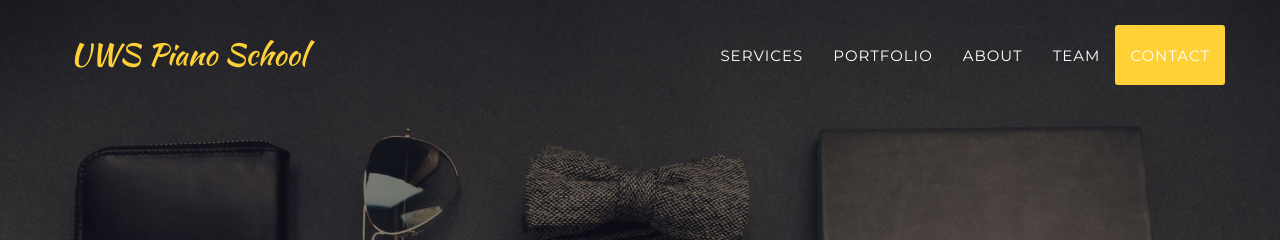
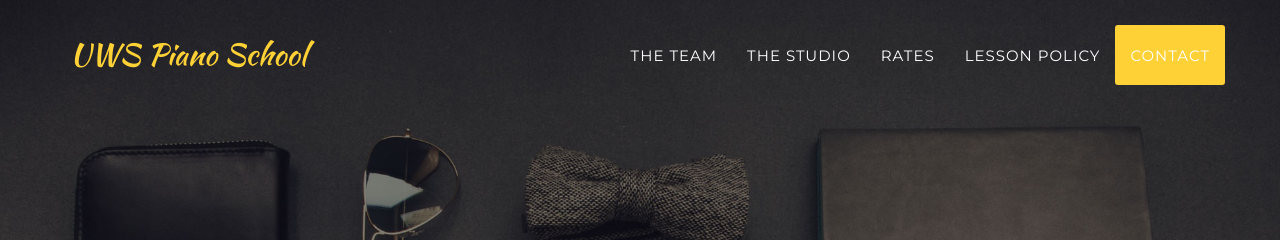
Before and after one commit to martinhenrylester/uwspianoschool, a Jekyll site: the page built from index.html, in a window 1280 px wide. Shown: the top 240 px of the page. Built offline with Jekyll 4.4.1, drawn with Linux system fonts in a browser that asks for light colours; some web fonts are replaced.

Commit message:
Rearrange navigation links

```diff
--- a/_includes/header.html
+++ b/_includes/header.html
@@ -15,20 +15,21 @@
             <!-- Collect the nav links, forms, and other content for toggling -->
             <div class="collapse navbar-collapse" id="bs-example-navbar-collapse-1">
                 <ul class="nav navbar-nav navbar-right">
+                  <!-- Home, Our Studio/The Piano Studio, Rates, Lesson Policy, Contact info -->
                     <li class="hidden">
                         <a href="#page-top"></a>
                     </li>
                     <li>
-                        <a class="page-scroll" href="#services">Services</a>
+                        <a class="page-scroll" href="#team">The Team</a>
                     </li>
                     <li>
-                        <a class="page-scroll" href="#portfolio">Portfolio</a>
+                        <a class="page-scroll" href="#about">The Studio</a>
                     </li>
                     <li>
-                        <a class="page-scroll" href="#about">About</a>
+                        <a class="page-scroll" href="#services">Rates</a>
                     </li>
                     <li>
-                        <a class="page-scroll" href="#team">Team</a>
+                        <a class="page-scroll" href="#portfolio">Lesson Policy</a>
                     </li>
                     <li>
                         <a class="page-scroll" href="#contact">Contact</a>
```
